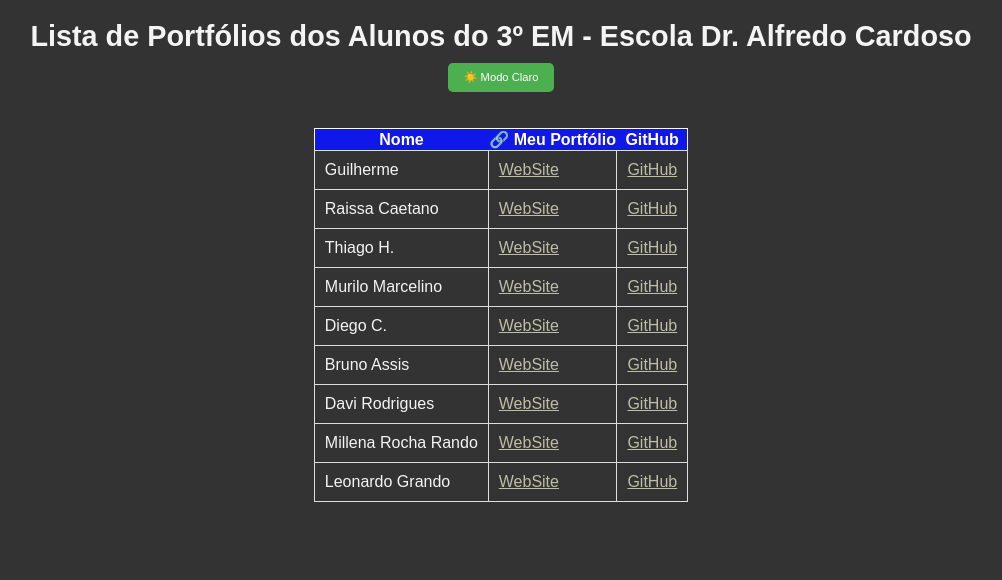
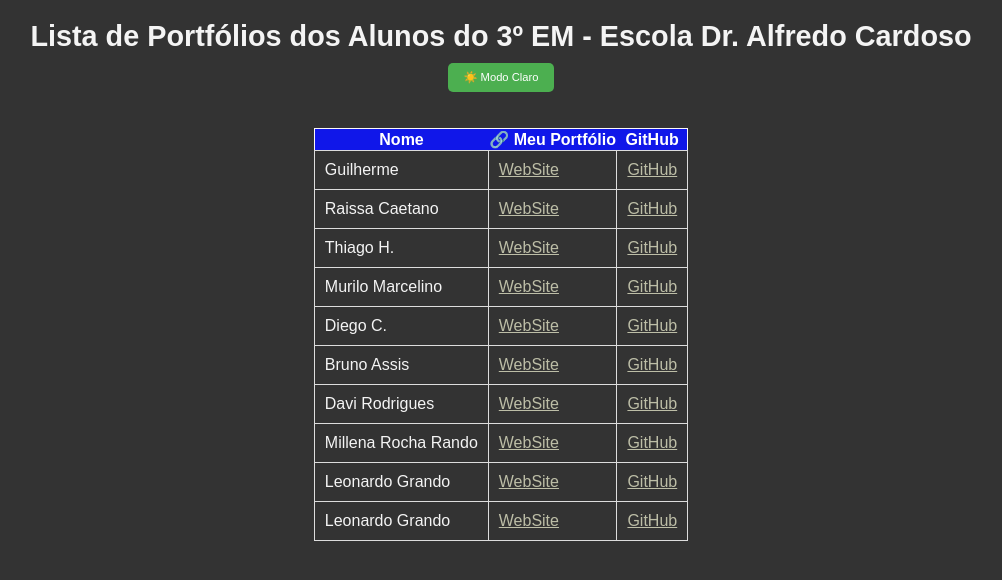
Before and after one commit to proflgrandoEPT/Alunos3EM-2025, a plain HTML site: page index.html in a window 1280 px wide. Shown: the whole page, without its empty margins (139-1141 px from the left). Drawn offline with Linux system fonts and the light colour scheme.

Commit message:
Update index.html

```diff
--- a/index.html
+++ b/index.html
@@ -59,6 +59,7 @@
                 <tr>
                     <td>Davi Rodrigues</td>
                     <td><a href="https://github.com/davir40" target="_blank">WebSite</a></td>
+
                     <td><a href="https://github.com/davir40" target="_blank">GitHub</a></td>
                 </tr>
                 <tr>
@@ -71,6 +72,11 @@
                     <td><a href="https://proflgrando.github.io/" target="_blank">WebSite</a></td>
                     <td><a href="https://github.com/proflgrandoEPT" target="_blank">GitHub</a></td>
                 </tr>
+                <tr>
+                    <td>Leonardo Grando</td>
+                    <td><a href="https://proflgrando.github.io/" target="_blank">WebSite</a></td>
+                    <td><a href="https://github.com/proflgrandoEPT" target="_blank">GitHub</a></td>
+                </tr>
             </tbody>
         </table>
     </main>
```
